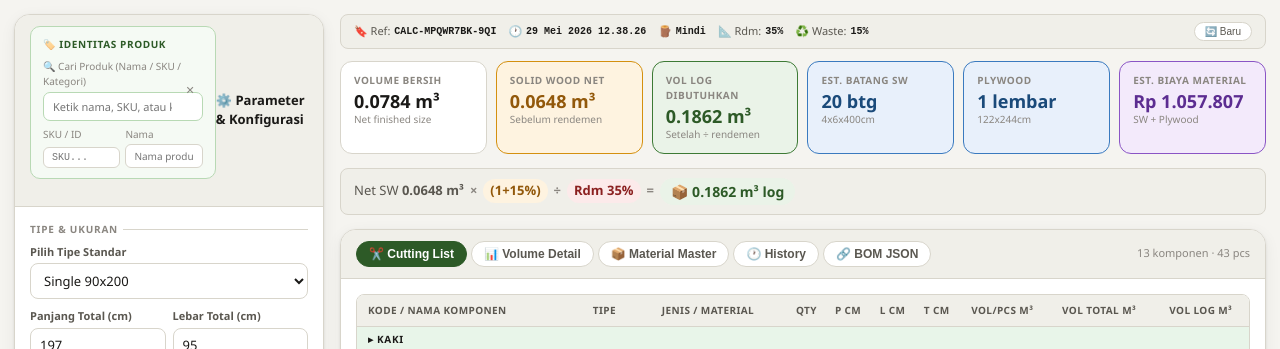
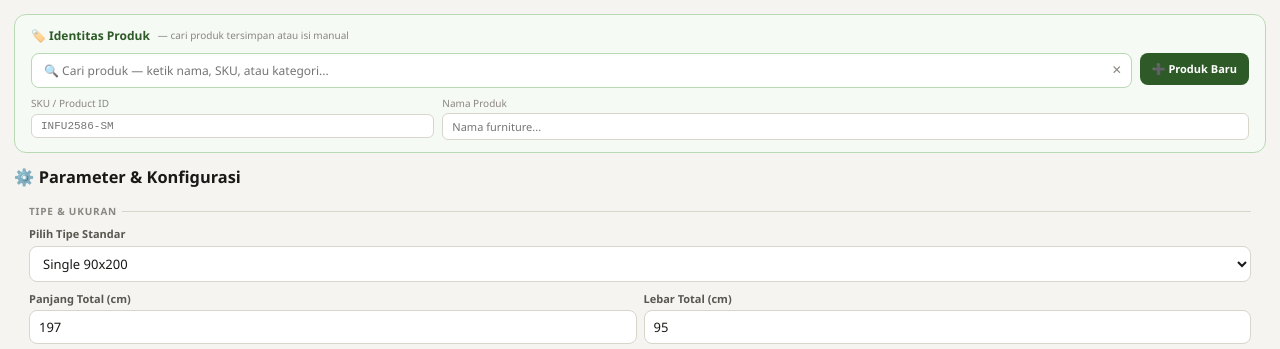
Before and after one commit to pipin8000/gabe-kayu, a plain HTML site: page app.html in a window 1280 px wide. Shown: the part 404-753 px from the top of the page. Drawn offline with Linux system fonts and the light colour scheme.

Commit message:
Update app.html

```diff
--- a/app.html
+++ b/app.html
@@ -548,60 +548,60 @@ tfoot td{padding:8px 6px;font-weight:700;background:var(--s2);border-top:2px sol
     </div>
   </div>
 
-  <div class="mgrid">
-    <div class="card">
-      <div class="chdr"><div style="margin-bottom:10px;">
-        <!-- Search Produk Tersimpan -->
-        <div style="background:#f5faf4;border:1.5px solid #b8d9b4;border-radius:10px;padding:10px 12px;margin-bottom:6px;position:relative;">
-          <div style="font-size:10px;font-weight:700;text-transform:uppercase;letter-spacing:.06em;color:#2d5a27;margin-bottom:7px;">🏷️ Identitas Produk</div>
-
-          <!-- Search Box -->
-          <div style="position:relative;margin-bottom:6px;">
-            <div style="font-size:10px;color:#8a8680;margin-bottom:3px;">🔍 Cari Produk (Nama / SKU / Kategori)</div>
-            <input type="text" id="prod-search" placeholder="Ketik nama, SKU, atau kategori..."
-              style="width:100%;padding:6px 30px 6px 9px;border:1.5px solid #b8d9b4;border-radius:7px;font-size:11px;font-family:inherit;background:#fff;"
-              oninput="searchProducts(this.value)"
-              onfocus="searchProducts(this.value)"
-              autocomplete="off">
-            <span style="position:absolute;right:8px;top:50%;transform:translateY(-50%);font-size:11px;cursor:pointer;color:#8a8680;"
-              onclick="clearProdSearch()">✕</span>
-          </div>
-
-          <!-- Dropdown Results -->
-          <div id="prod-dropdown" style="display:none;position:absolute;left:12px;right:12px;top:100%;background:#fff;border:1.5px solid #b8d9b4;border-radius:8px;box-shadow:0 4px 16px rgba(0,0,0,.12);z-index:100;max-height:200px;overflow-y:auto;margin-top:2px;">
-            <div id="prod-dropdown-inner"></div>
-          </div>
-
-          <!-- Selected Product Info -->
-          <div id="prod-selected" style="display:none;background:#eaf3de;border:1px solid #97c459;border-radius:7px;padding:7px 10px;">
-            <div style="display:flex;align-items:center;justify-content:space-between;">
-              <div>
-                <span id="prod-sel-sku" style="font-family:monospace;font-size:10px;font-weight:700;background:#fff;padding:1px 5px;border-radius:4px;color:#2d5a27;"></span>
-                <span id="prod-sel-nama" style="font-size:11px;font-weight:600;color:#1a1917;margin-left:6px;"></span>
-              </div>
-              <button onclick="clearProdSearch()" style="font-size:10px;padding:2px 7px;border:1px solid #97c459;border-radius:5px;background:#fff;cursor:pointer;color:#27500a;">✕ Ganti</button>
-            </div>
-            <div id="prod-sel-info" style="font-size:10px;color:#5a8a5a;margin-top:3px;"></div>
-          </div>
-
-          <!-- Manual input if no product selected -->
-          <div id="prod-manual" style="display:block;">
-            <div style="display:grid;grid-template-columns:1fr 1fr;gap:5px;">
-              <div>
-                <div style="font-size:10px;color:#8a8680;margin-bottom:2px;">SKU / ID</div>
-                <input type="text" id="p-sku-calc" placeholder="SKU..."
-                  style="width:100%;padding:4px 8px;border:1.5px solid #d8d5cb;border-radius:6px;font-size:10px;font-family:monospace;background:#fff;">
-              </div>
-              <div>
-                <div style="font-size:10px;color:#8a8680;margin-bottom:2px;">Nama</div>
-                <input type="text" id="p-nama-calc" placeholder="Nama produk..."
-                  style="width:100%;padding:4px 8px;border:1.5px solid #d8d5cb;border-radius:6px;font-size:10px;font-family:inherit;background:#fff;">
-              </div>
-            </div>
-          </div>
+  <!-- ─── IDENTITAS PRODUK (full width) ─── -->
+  <div style="background:#f5faf4;border:1.5px solid #b8d9b4;border-radius:12px;padding:12px 16px;margin-bottom:12px;position:relative;">
+    <div style="display:flex;align-items:center;gap:8px;margin-bottom:8px;">
+      <span style="font-size:12px;font-weight:700;color:#2d5a27;">🏷️ Identitas Produk</span>
+      <span style="font-size:10px;color:#8a8680;">— cari produk tersimpan atau isi manual</span>
+    </div>
+    <div style="display:grid;grid-template-columns:1fr auto;gap:8px;align-items:start;">
+      <!-- Search -->
+      <div style="position:relative;">
+        <input type="text" id="prod-search"
+          placeholder="🔍 Cari produk — ketik nama, SKU, atau kategori..."
+          autocomplete="off"
+          oninput="searchProducts(this.value)"
+          onfocus="searchProducts(this.value)"
+          style="width:100%;padding:8px 32px 8px 12px;border:1.5px solid #b8d9b4;border-radius:8px;font-size:12px;font-family:inherit;background:#fff;">
+        <span onclick="clearProdSearch()" style="position:absolute;right:10px;top:50%;transform:translateY(-50%);cursor:pointer;color:#8a8680;font-size:12px;">✕</span>
+        <!-- Dropdown -->
+        <div id="prod-dropdown"
+          style="display:none;position:absolute;left:0;right:0;top:calc(100%+4px);background:#fff;border:1.5px solid #b8d9b4;border-radius:10px;box-shadow:0 8px 24px rgba(0,0,0,.12);z-index:200;max-height:220px;overflow-y:auto;">
+          <div id="prod-dropdown-inner"></div>
         </div>
       </div>
-      <h3>⚙️ Parameter &amp; Konfigurasi</h3></div>
+      <!-- New product button -->
+      <a href="ai-asisten.html" style="white-space:nowrap;padding:8px 12px;background:#2d5a27;color:#fff;border-radius:8px;font-size:11px;font-weight:700;text-decoration:none;display:inline-flex;align-items:center;gap:4px;">
+        ➕ Produk Baru
+      </a>
+    </div>
+    <!-- Selected product chip -->
+    <div id="prod-selected" style="display:none;margin-top:8px;background:#eaf3de;border:1px solid #97c459;border-radius:8px;padding:8px 12px;display:none;">
+      <div style="display:flex;align-items:center;justify-content:space-between;">
+        <div style="display:flex;align-items:center;gap:8px;">
+          <span id="prod-sel-sku" style="font-family:monospace;font-size:11px;font-weight:700;background:#fff;padding:2px 7px;border-radius:5px;color:#2d5a27;"></span>
+          <span id="prod-sel-nama" style="font-size:12px;font-weight:600;color:#1a1917;"></span>
+        </div>
+        <button onclick="clearProdSearch()" style="font-size:10px;padding:3px 8px;border:1px solid #97c459;border-radius:5px;background:#fff;cursor:pointer;color:#27500a;font-family:inherit;">✕ Ganti</button>
+      </div>
+      <div id="prod-sel-info" style="font-size:10px;color:#5a8a5a;margin-top:3px;"></div>
+    </div>
+    <!-- Manual SKU/Nama (hidden when product selected) -->
+    <div id="prod-manual" style="margin-top:8px;display:grid;grid-template-columns:1fr 2fr;gap:8px;">
+      <div>
+        <div style="font-size:10px;color:#8a8680;margin-bottom:2px;">SKU / Product ID</div>
+        <input type="text" id="p-sku-calc" placeholder="INFU2586-SM"
+          style="width:100%;padding:5px 9px;border:1.5px solid #d8d5cb;border-radius:6px;font-size:11px;font-family:monospace;background:#fff;">
+      </div>
+      <div>
+        <div style="font-size:10px;color:#8a8680;margin-bottom:2px;">Nama Produk</div>
+        <input type="text" id="p-nama-calc" placeholder="Nama furniture..."
+          style="width:100%;padding:5px 9px;border:1.5px solid #d8d5cb;border-radius:6px;font-size:11px;font-family:inherit;background:#fff;">
+      </div>
+    </div>
+  </div>
+
+  <div class="mgrid"><h3>⚙️ Parameter &amp; Konfigurasi</h3></div>
       <div class="cbody">
         <div class="csec"><div class="stitle" data-i18n="cfg_type">Tipe & Ukuran</div>
           <div class="fg"><label data-i18n="cfg_select_type">Pilih Tipe Standar</label><select class="fc" id="subtype-sel"></select></div>
```
